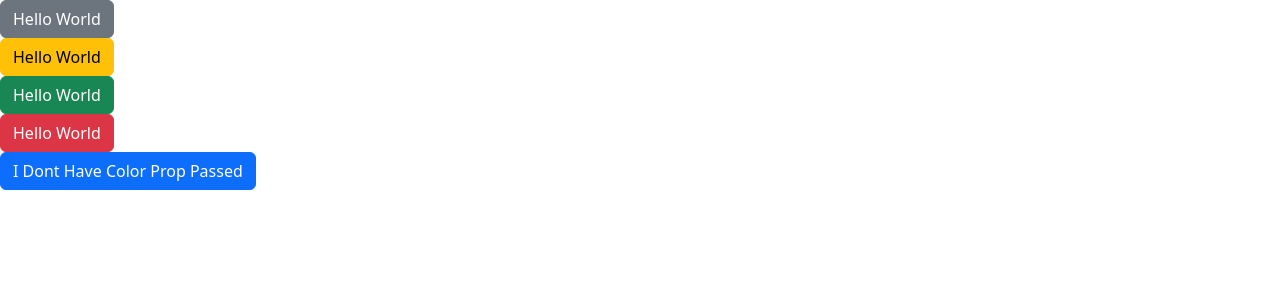
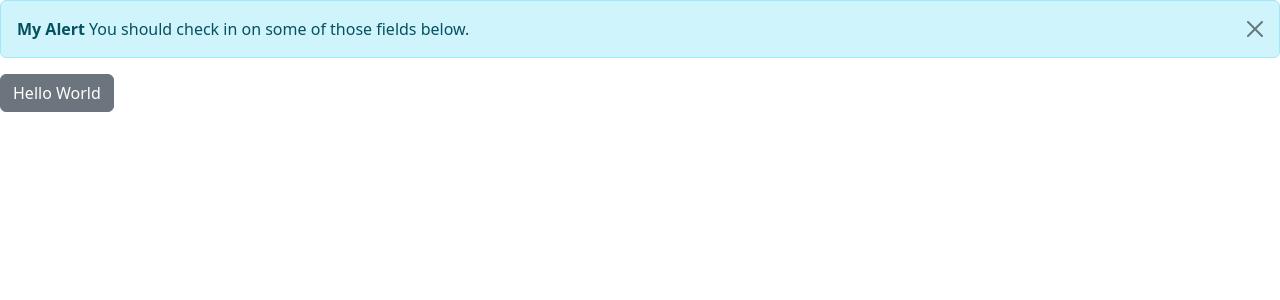
Before and after one commit to ameya-6964/React-With-Typescript, a React (Vite) app in the folder 01-basics/: page / in a window 1280 px wide. Both pictures are taken after a click on the button "Hello World". Shown: the top 300 px of the page. Built offline with nearby package versions, Linux system fonts and the light colour scheme.

Commit message:
Completed Exercise - Showing an Alert

```diff
--- a/01-basics/src/App.tsx
+++ b/01-basics/src/App.tsx
@@ -1,3 +1,4 @@
+import { useState } from "react";
 import Alert from "./Components/Alert";
 import Button from "./Components/Button";
 import ListGroup from "./Components/ListGroup";
@@ -7,50 +8,32 @@ const App = () => {
   let colors: string[] = ["Red", "Green", "Orange", "Blue", "Yellow"];
   let animals: string[] = ["Cat", "Dog", "Tiger", "Lion"];
 
+  //!Hooks
+  const [alert, setAlert] = useState(false);
+
   //! Handlers
   const handleSelectItem = (item: string) => {
     console.log(item);
   };
+
   return (
     <>
+      {alert && (
+        <Alert
+          onClose={() => {
+            setAlert(!alert);
+          }}
+        >
+          My Alert
+        </Alert>
+      )}
       <Button
         onClick={() => {
-          console.log(`Clicked`);
+          setAlert(!alert);
         }}
         color="secondary"
       >
         Hello World
-      </Button>
-      <Button
-        onClick={() => {
-          console.log(`Clicked`);
-        }}
-        color="warning"
-      >
-        Hello World
-      </Button>
-      <Button
-        onClick={() => {
-          console.log(`Clicked`);
-        }}
-        color="success"
-      >
-        Hello World
-      </Button>
-      <Button
-        onClick={() => {
-          console.log(`Clicked`);
-        }}
-        color="danger"
-      >
-        Hello World
-      </Button>
-      <Button
-        onClick={() => {
-          console.log(`Clicked`);
-        }}
-      >
-        I Dont Have Color Prop Passed
       </Button>
     </>
   );
--- a/01-basics/src/Components/Alert.tsx
+++ b/01-basics/src/Components/Alert.tsx
@@ -2,9 +2,10 @@ import { ReactNode } from "react";
 
 interface AlertProps {
   children: ReactNode;
+  onClose: () => void;
 }
 
-const Alert = ({ children }: AlertProps) => {
+const Alert = ({ children, onClose }: AlertProps) => {
   return (
     <div className="alert alert-info alert-dismissible fade show" role="alert">
       <strong>{children}</strong> You should check in on some of those fields
@@ -14,6 +15,7 @@ const Alert = ({ children }: AlertProps) => {
         className="btn-close"
         data-bs-dismiss="alert"
         aria-label="Close"
+        onClick={onClose}
       ></button>
     </div>
   );
--- a/01-basics/src/Components/Button.tsx
+++ b/01-basics/src/Components/Button.tsx
@@ -5,7 +5,7 @@ interface ButtonProp {
   //! This is Called Union Operator
   color?: "primary" | "secondary" | "danger" | "warning" | "success";
   children: ReactNode;
-  onClick: () => void;
+  onClick?: () => void;
 }
 
 const Button = ({ children, onClick, color = "primary" }: ButtonProp) => {
```
